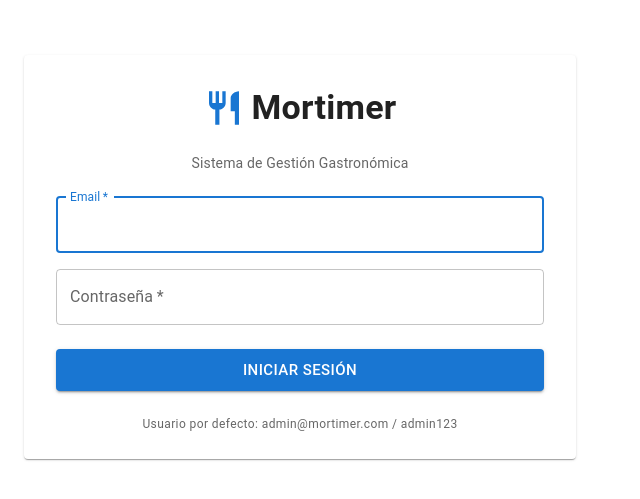
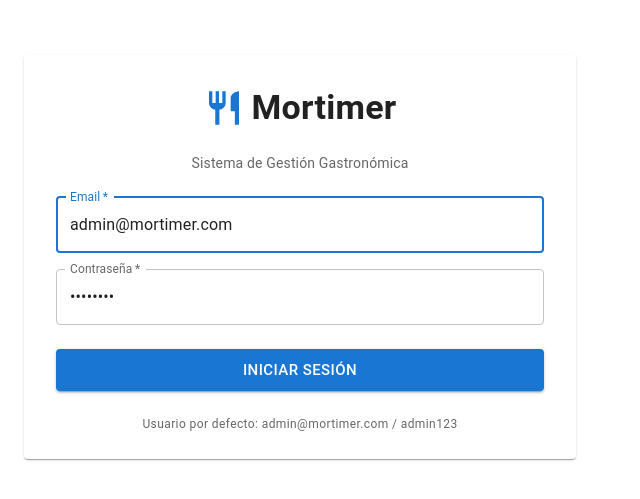
Before and after one commit to divadu/mortimer, a React app in the folder frontend/: page /login in a window 1280 px wide. Shown: the part 143-642 px from the top of the page, without its empty margins (0-640 px from the left). Built offline with nearby package versions, Linux system fonts and the light colour scheme; no server answers; the HTML template or start-up script is replaced by a standard one.

Commit message:
Fix: Mejorar manejo de errores en login y agregar credenciales por defecto

```diff
--- a/frontend/src/pages/LoginPage.tsx
+++ b/frontend/src/pages/LoginPage.tsx
@@ -14,8 +14,8 @@ import { Restaurant as RestaurantIcon } from '@mui/icons-material';
 import { useAuth } from '../hooks/useAuth';
 
 export const LoginPage: React.FC = () => {
-  const [email, setEmail] = useState('');
-  const [password, setPassword] = useState('');
+  const [email, setEmail] = useState('admin@mortimer.com');
+  const [password, setPassword] = useState('admin123');
   const [error, setError] = useState('');
   const [loading, setLoading] = useState(false);
   const { login } = useAuth();
@@ -29,9 +29,13 @@ export const LoginPage: React.FC = () => {
     try {
       await login({ email, password });
       navigate('/');
-    } catch (err) {
-      const error = err as { response?: { data?: { message?: string } } };
-      setError(error.response?.data?.message || 'Error al iniciar sesión');
+    } catch (err: any) {
+      console.error('Login error:', err);
+      const errorMessage =
+        err?.response?.data?.message ||
+        err?.message ||
+        'Error al iniciar sesión. Verifica tus credenciales.';
+      setError(errorMessage);
     } finally {
       setLoading(false);
     }
```
